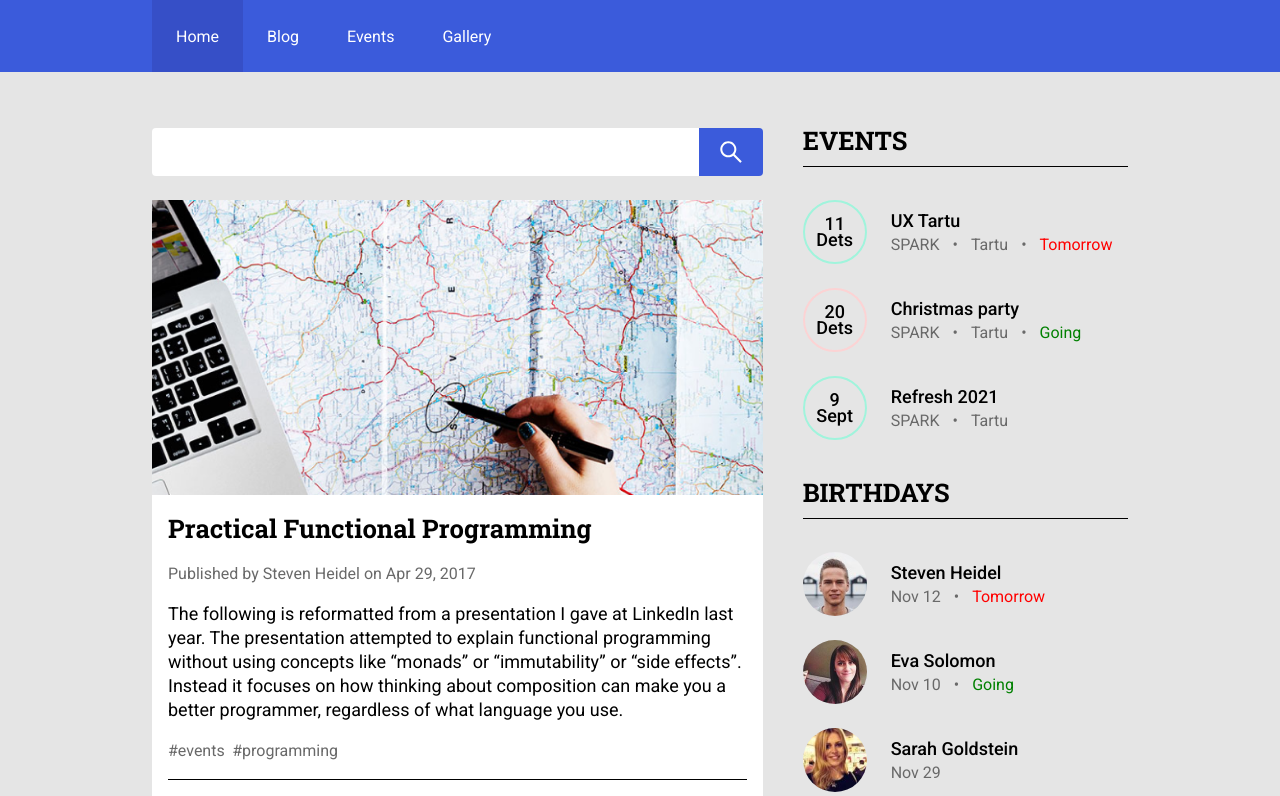
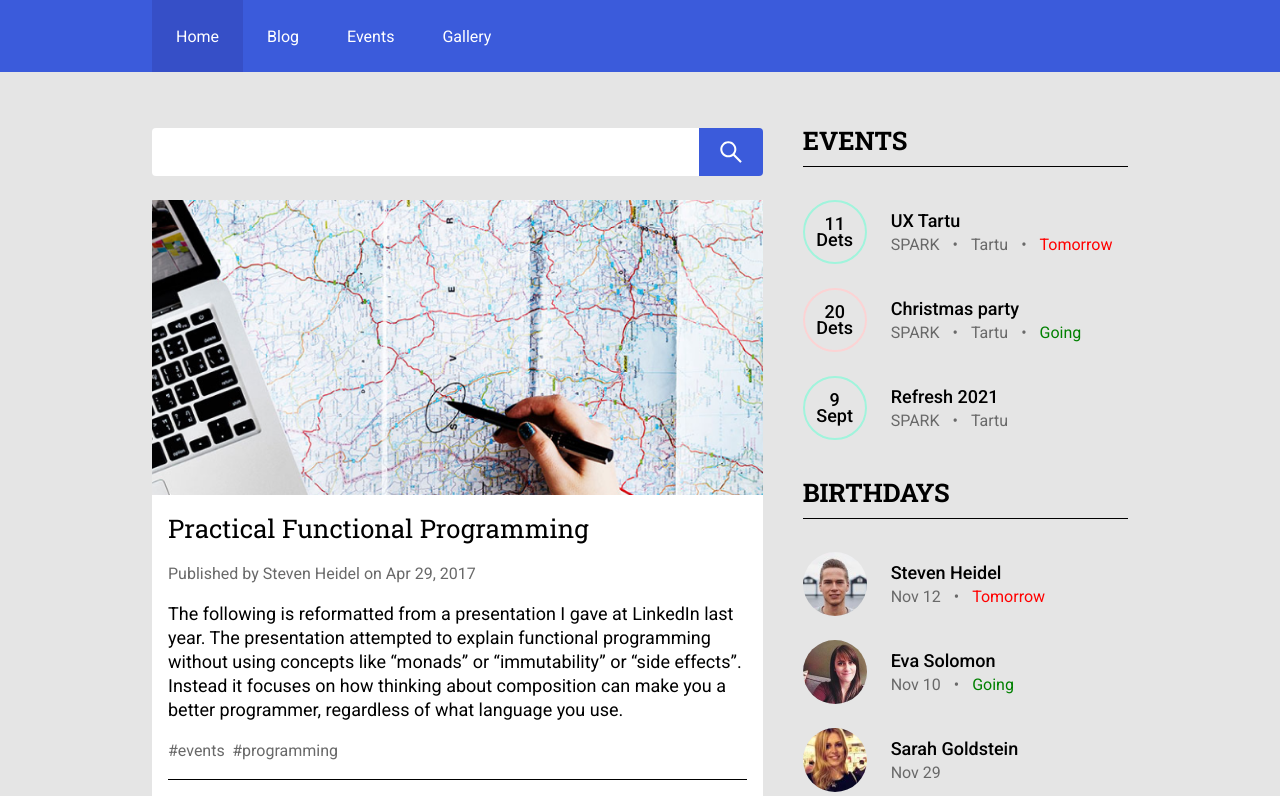
Before and after one commit to mustonentimmo/Iglu_proovitoo, a plain HTML site: page index.html in a window 1280 px wide. Shown: the top 796 px of the page. Drawn offline with nearby package versions, Linux system fonts and the light colour scheme.

Commit message:
fix: heading font-weight fix

```diff
--- a/main.css
+++ b/main.css
@@ -1,4 +1,4 @@
-@import url("https://fonts.googleapis.com/css2?family=Roboto+Slab:wght@700&family=Roboto:wght@400;500;700&display=swap");
+@import url("https://fonts.googleapis.com/css2?family=Roboto+Slab:wght@400;700&family=Roboto:wght@400;500;700&display=swap");
 
 * {
   margin: 0;
@@ -124,6 +124,7 @@ h2 {
 
 h1 {
   font-size: clamp(var(--fs-big), 2vw, var(--fs-huge));
+  font-weight: var(--fw-regular);
 }
 
 h2 {
@@ -309,6 +310,10 @@ aside {
   margin-right: -4rem;
 }
 
+aside h1 {
+  font-weight: var(--fw-bold);
+}
+
 .sidebar-section:not(:first-of-type) {
   margin-top: 4rem;
 }
```
